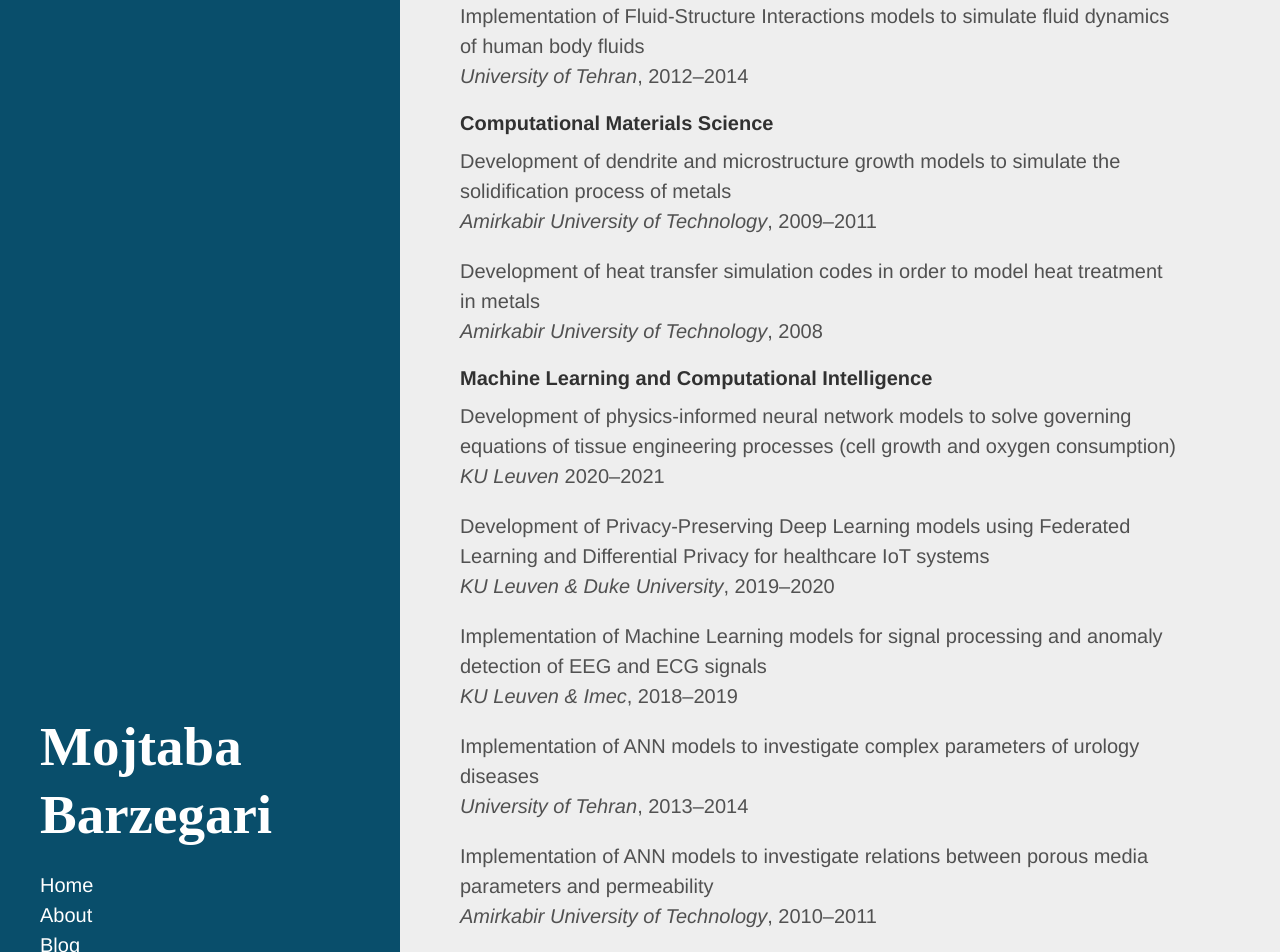
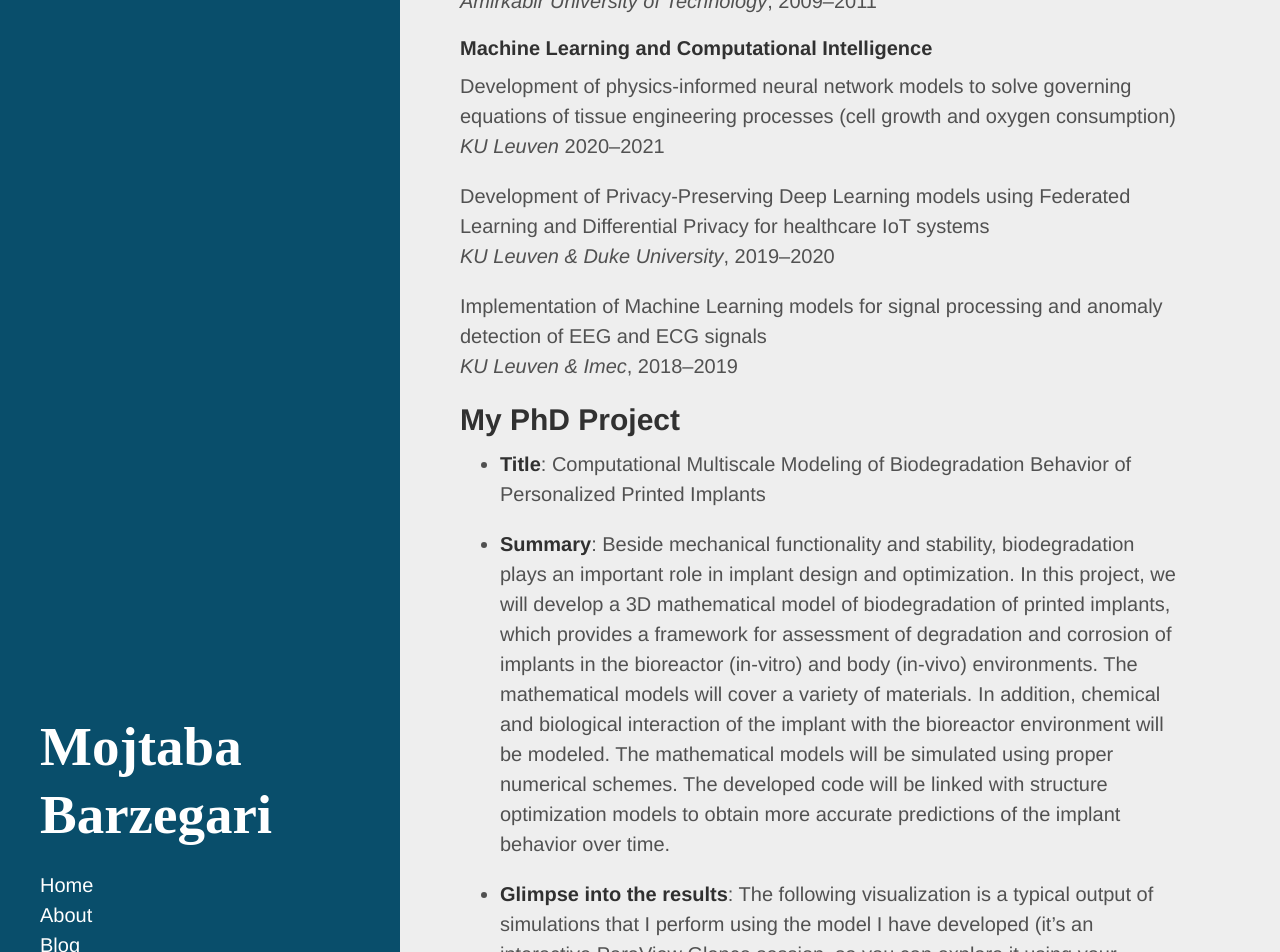
Before and after one commit to mbarzegary/mbarzegary.github.io, a Jekyll site: the page built from research.md, in a window 1280 px wide and 1400 px high, scrolled down 1739 px. Shown: the top 952 px of the window. Built offline with Jekyll 4.4.1, drawn with Linux system fonts in a browser that asks for light colours; nearby versions of some CDN libraries; some web fonts are replaced; some of the changed text lies outside the part shown.

Commit message:
rearrange research projects

```diff
--- a/research.md
+++ b/research.md
@@ -24,11 +24,10 @@
 
 <!-- add atlas work -->
 
-Development of open-source software BioDeg for massively-parallel simulation of biodegradation and corrosion of metallic biomaterials\
-*KU Leuven*, 2020--2021
-
 Mathematical modeling and numerical simulation of biodegradation behavior of metallic implants and medical devices\
 *KU Leuven*, 2018--2021
+<!-- Development of open-source software BioDeg for massively-parallel simulation of biodegradation and corrosion of metallic biomaterials\
+*KU Leuven*, 2020--2021 -->
 
 Mathematical modeling and numerical simulation of bone tissue growth process\
 *KU Leuven*, 2019--2021
@@ -47,9 +46,6 @@
 Numerical modeling of foam formation process using Lattice Boltzmann method and multiphase fluid simulation\
 *Amirkabir University of Technology*, 2013--2017
 
-Development of coupling simulation software packages to link multiphysics CFD models and AI\
-*Amirkabir University of Technology*, 2010--2011
-
 Development of in-house CFD codes for simulating fluid flow and heat transfer in metal casting process\
 *Amirkabir University of Technology*, 2008--2011
 
@@ -60,15 +56,19 @@
 
 Implementation of Fluid-Structure Interactions models to simulate fluid dynamics of human body fluids\
 *University of Tehran*, 2012--2014
+<!-- Implementation of ANN models to investigate complex parameters of urology diseases\
+*University of Tehran*, 2013--2014 -->
 
 
 #### Computational Materials Science
 
 Development of dendrite and microstructure growth models to simulate the solidification process of metals\
 *Amirkabir University of Technology*, 2009--2011
-
-Development of heat transfer simulation codes in order to model heat treatment in metals\
-*Amirkabir University of Technology*, 2008
+<!-- CFD aspects -->
+<!-- Development of coupling simulation software packages to link multiphysics CFD models and AI\
+*Amirkabir University of Technology*, 2010--2011 -->
+<!-- Implementation of ANN models to investigate relations between porous media parameters and permeability\
+*Amirkabir University of Technology*, 2010--2011 -->
 
 #### Machine Learning and Computational Intelligence
 
@@ -80,12 +80,6 @@
 
 Implementation of Machine Learning models for signal processing and anomaly detection of EEG and ECG signals\
 *KU Leuven & Imec*, 2018--2019
-
-Implementation of ANN models to investigate complex parameters of urology diseases\
-*University of Tehran*, 2013--2014
-
-Implementation of ANN models to investigate relations between porous media parameters and permeability\
-*Amirkabir University of Technology*, 2010--2011
 
 ## <a name="phd_project"></a> My PhD Project
 
```
Also changed, not shown: 2 other files.
